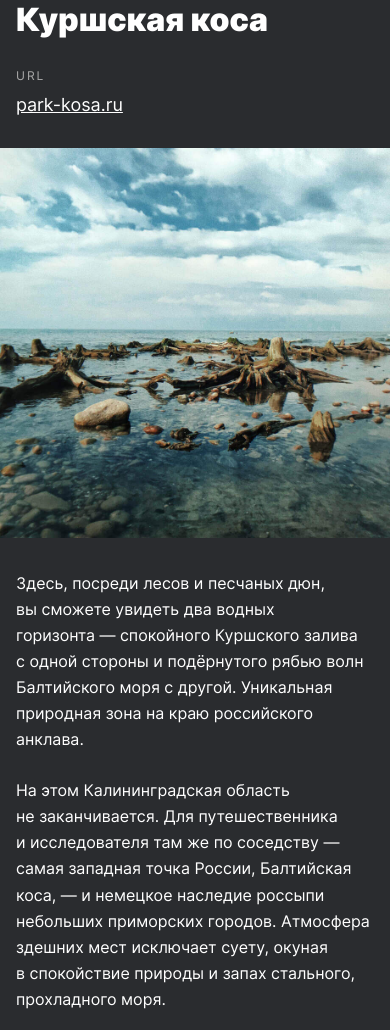
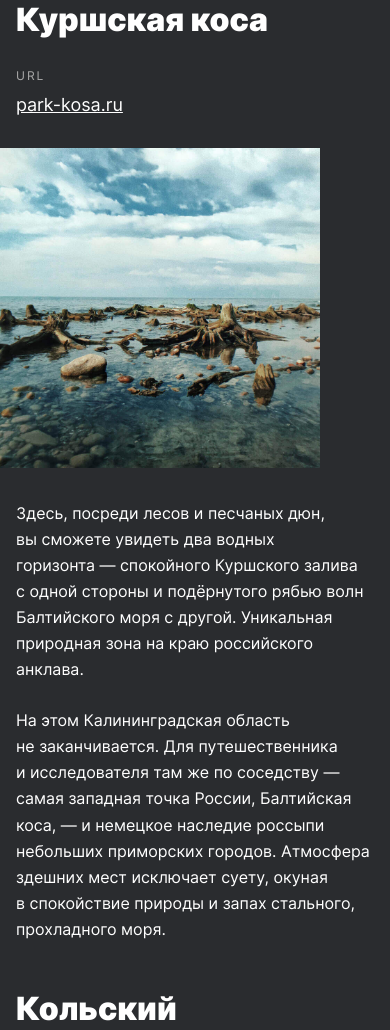
Before and after one commit to therealProvIV/russian-travel, a plain HTML site: page index.html in a window 390 px wide. Shown: the part 4985-6015 px from the top of the page. Drawn offline with Linux system fonts and the light colour scheme; files whose address does not match are found by name.

Commit message:
Add files via upload

```diff
--- a/blocks/place/__image/place__image.css
+++ b/blocks/place/__image/place__image.css
@@ -1,5 +1,26 @@
 .place__image {
-    max-width: 100%;
-    max-height: 100%;
+    max-width: 460px;
+    max-height: 460px;
     object-fit: contain;
 }
+
+@media screen and (max-width:1100px) {
+    .place__image {
+        max-width: 440px;
+        max-height: 440px;
+    }
+}
+
+@media screen and (max-width:830px) {
+    .place__image {
+        max-width: 340px;
+        max-height: 340px;
+    }
+}
+
+@media screen and (max-width:550px) {
+    .place__image {
+        max-width: 320px;
+        max-height: 320px;
+    }
+}
```
